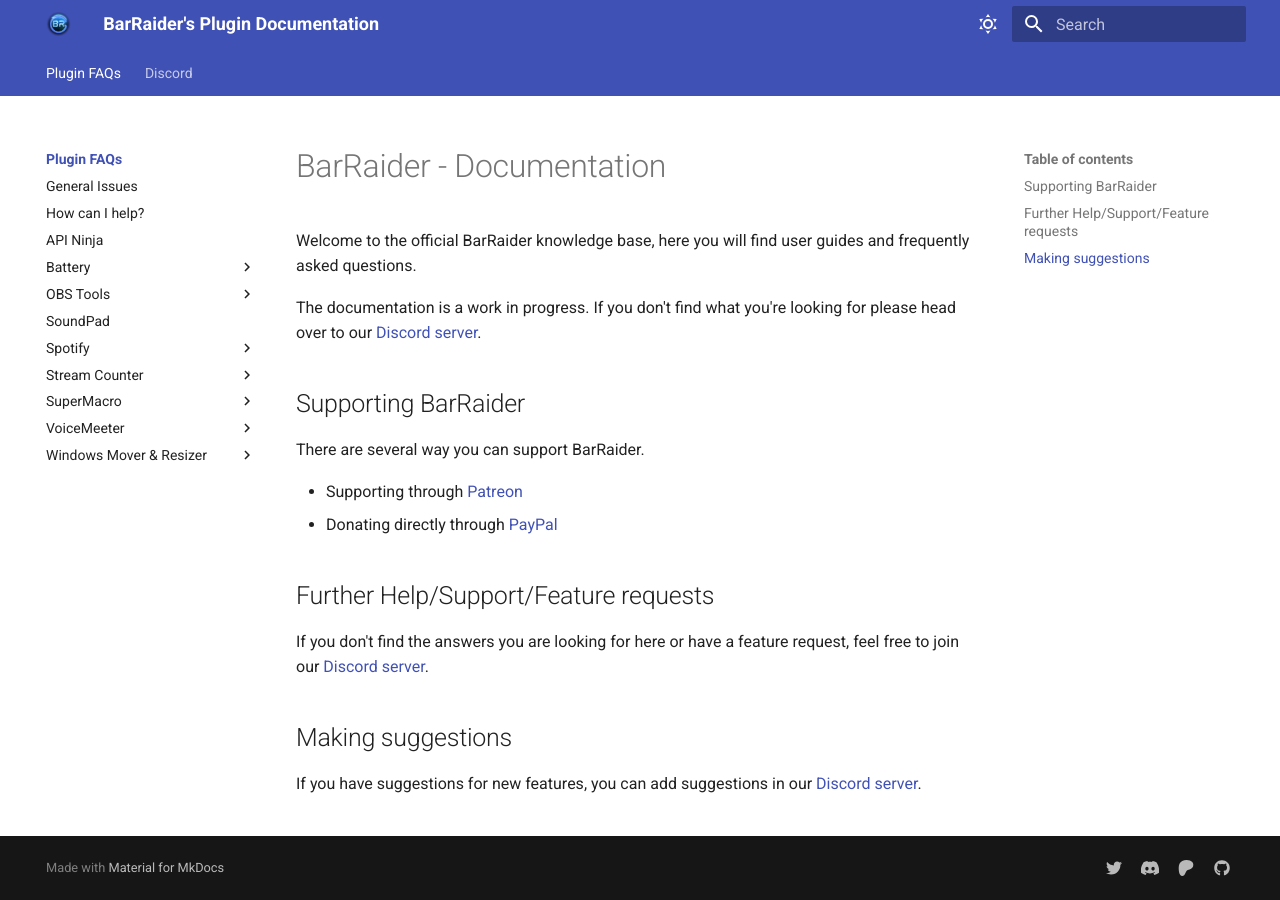
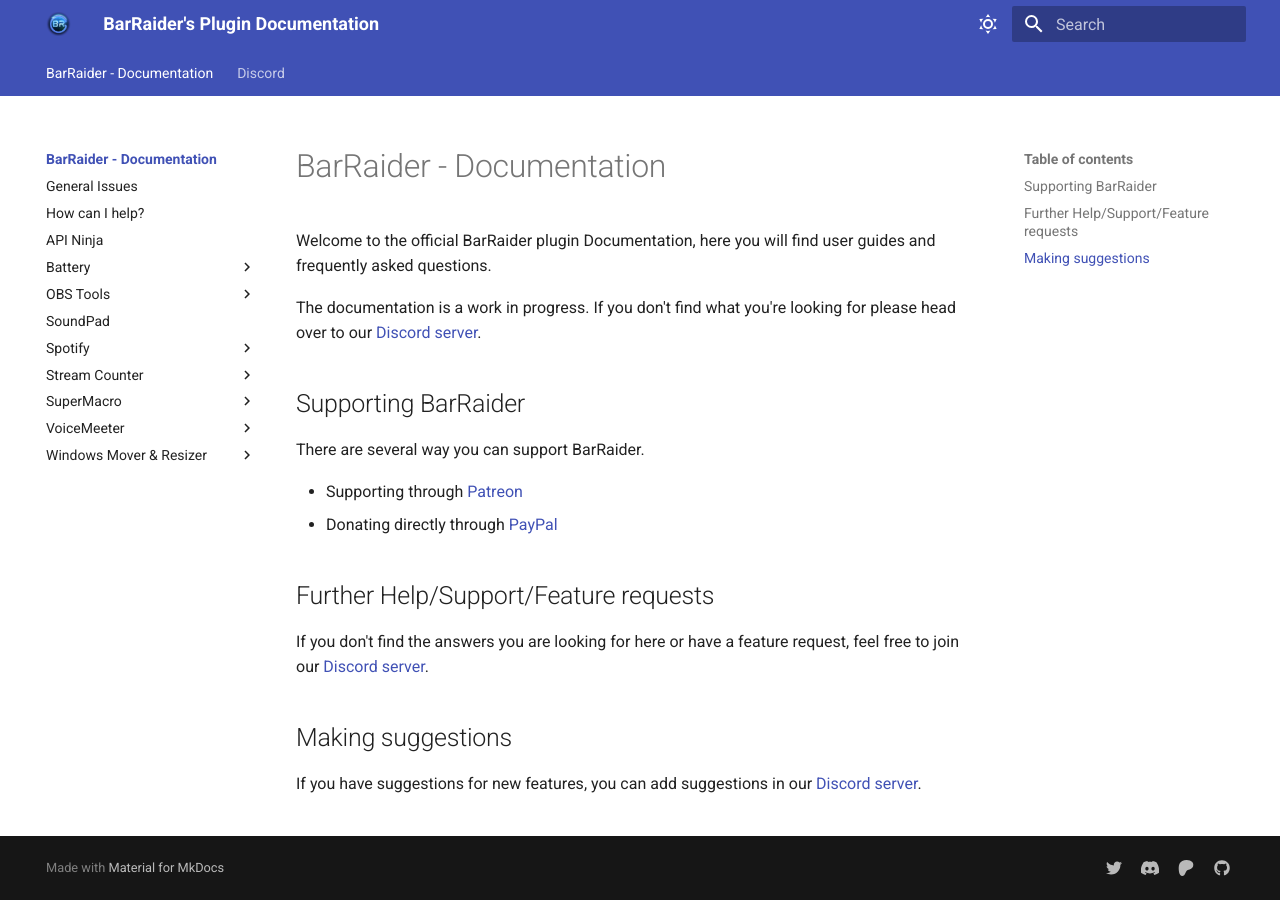
Before and after one commit to BarRaiders/barraiders.github.io, an MkDocs documentation site: the page built from docs/index.md, in a window 1280 px wide. Built offline with MkDocs 1.6.1 and Material for MkDocs 9.7.7, drawn with Linux system fonts in a browser that asks for light colours.

Commit message:
Minor cchanges

```diff
--- a/docs/index.md
+++ b/docs/index.md
@@ -1,5 +1,5 @@
 # BarRaider - Documentation
-Welcome to the official BarRaider knowledge base, here you will find user guides and frequently asked questions.
+Welcome to the official BarRaider plugin Documentation, here you will find user guides and frequently asked questions.
 
 The documentation is a work in progress. If you don't find what you're looking for please head over to our [Discord server](https://discord.barraider.com).
 
--- a/mkdocs.yml
+++ b/mkdocs.yml
@@ -1,7 +1,7 @@
 INHERIT: base.yml
 nav:
-  - 'Plugin FAQs':
-    - 'index.md' # Hidden on the menu, accessed when clicking "Plugin FAQs"
+  - 'BarRaider - Documentation':
+    - 'index.md' # Hidden in the menu, accessed when clicking "Plugin FAQs"
     - 'General Issues': 'faqs/general/index.md'
     - 'How can I help?': 'faqs/general/helping.md'
     - 'API Ninja': 'faqs/api-ninja/index.md'
@@ -20,7 +20,7 @@
       - 'Getting started': 'faqs/stream-counter/getting-started.md'
       - 'Troubleshooting': 'faqs/stream-counter/troubleshooting.md'
     - 'SuperMacro':
-      #- 'Getting started': 'faqs/supermacro/getting-started.md' #Currently Unused/Blank
+      #- 'Getting started': 'faqs/supermacro/getting-started.md' BLANK PAGE
       - 'Advanced Settings explained': 'faqs/supermacro/advanced-settings.md'
       - 'Avaliable Actions': 'faqs/supermacro/actions.md'
       - 'Usage Examples': 'faqs/supermacro/examples.md'
```
